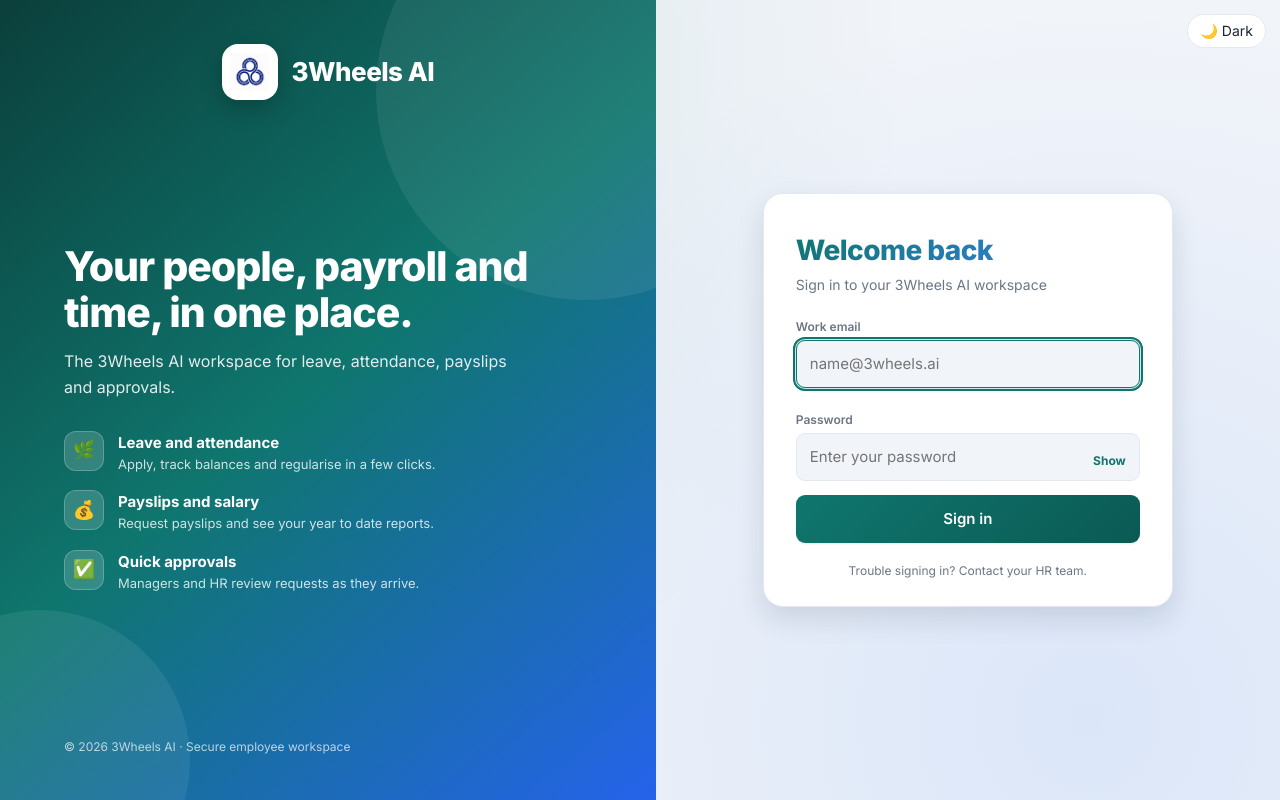
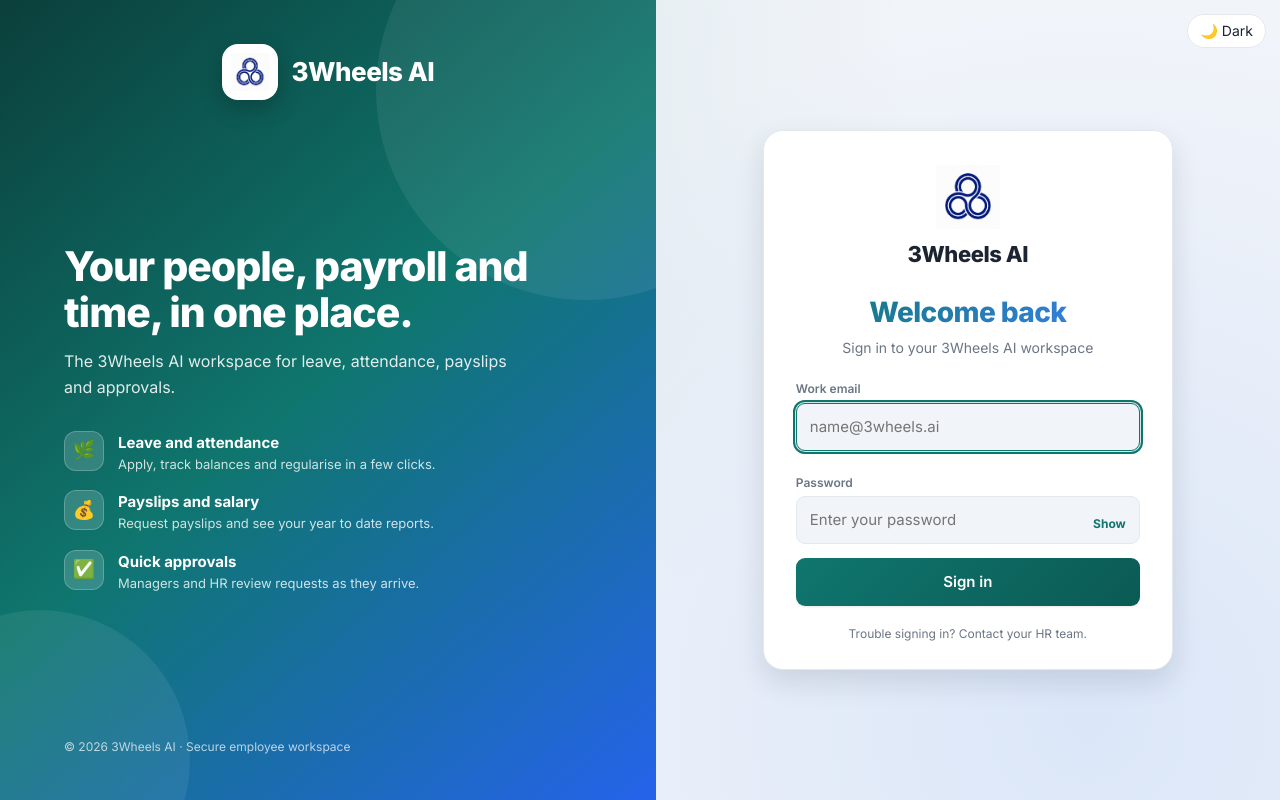
Before and after one commit to gulamwahid158-sketch/3wheels-hr-portal, a plain HTML site: page frontend/index.html in a window 1280 px wide. Drawn offline with Linux system fonts and the light colour scheme; no server answers.

Commit message:
Login card: centered logo, company name and heading; single-column fields
Co-Authored-By: Claude Sonnet 5.5 <noreply@anthropic.com>

```diff
--- a/frontend/app.js
+++ b/frontend/app.js
@@ -1405,7 +1405,7 @@ function render() {
       </section>
       <section class="login-panel">
         <div class="login card">
-          <div class="login-brand"><img src="assets/logo.png" alt="3Wheels AI"></div>
+          <div class="login-brand"><img src="assets/logo.png" alt=""><span>3Wheels AI</span></div>
           <h1>Welcome back</h1>
           <p class="mute login-sub">Sign in to your 3Wheels AI workspace</p>
           ${form("lg", [{ n: "email", label: "Work email", type: "email", placeholder: "name@3wheels.ai" }, { n: "password", label: "Password", type: "password", placeholder: "Enter your password" }], "Sign in")}
--- a/frontend/style.css
+++ b/frontend/style.css
@@ -177,7 +177,11 @@ h1,h2,h3,label,button,.badge{text-transform:capitalize}
 .hero-foot{font-size:12px;opacity:.7}
 .login-panel{display:flex;align-items:center;justify-content:center;padding:32px 20px}
 .login-panel .login{margin:0 auto;max-width:410px;padding:34px 32px 26px;border-radius:20px;animation:loginrise .45s ease both}
-.login-panel .login-brand{display:none}
+.login-panel .login-brand{display:flex;flex-direction:column;align-items:center;justify-content:center;gap:8px;margin-bottom:18px;text-align:center}
+.login-panel .login-brand img{width:64px;height:64px}
+.login-panel .login-brand span{font-size:22px;font-weight:800;letter-spacing:-.02em;text-transform:none}
+.login h1,.login .login-sub{text-align:center}
+.login .row{grid-template-columns:1fr}
 .login .login-sub{margin:0 0 10px}
 .login h1{font-size:28px;font-weight:800;letter-spacing:-.02em}
 .login h1,.login button.btn,.login label{text-transform:none}
@@ -197,5 +201,4 @@ h1,h2,h3,label,button,.badge{text-transform:capitalize}
   .login-hero{display:none}
   .login-panel{min-height:100vh;padding:72px 16px 32px;align-items:flex-start}
   .login-panel .login{margin-top:2vh;max-width:430px;padding:28px 22px 22px}
-  .login-panel .login-brand{display:flex;margin-bottom:10px}
 }
```
